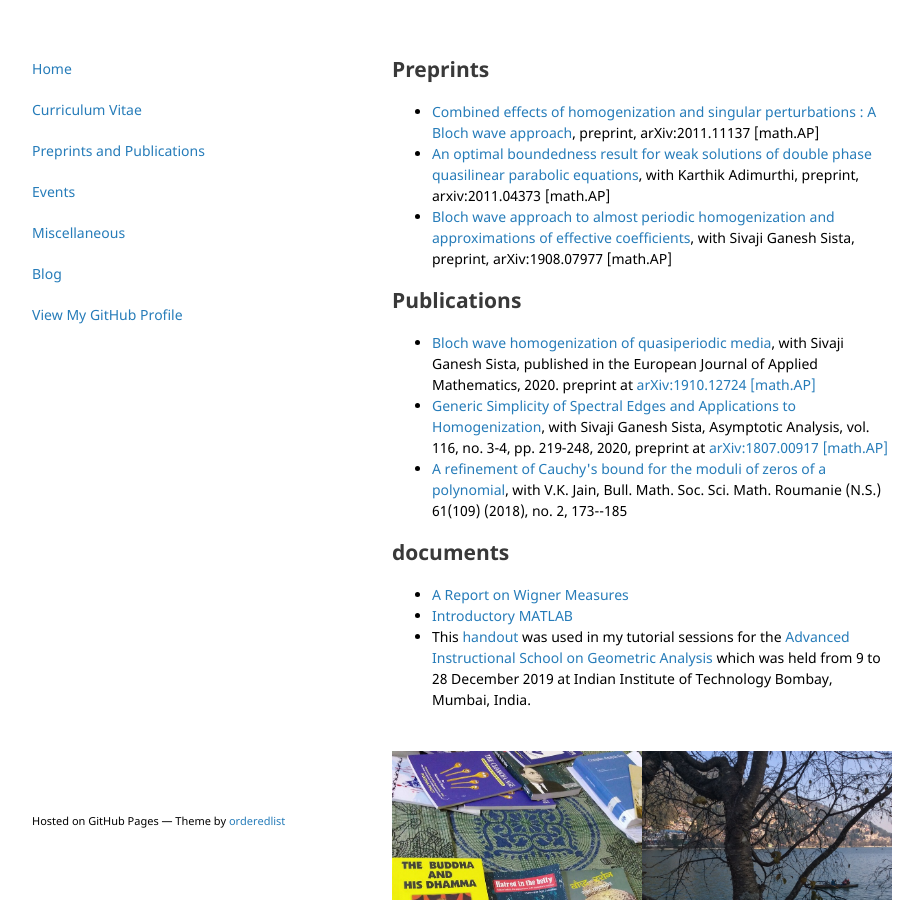
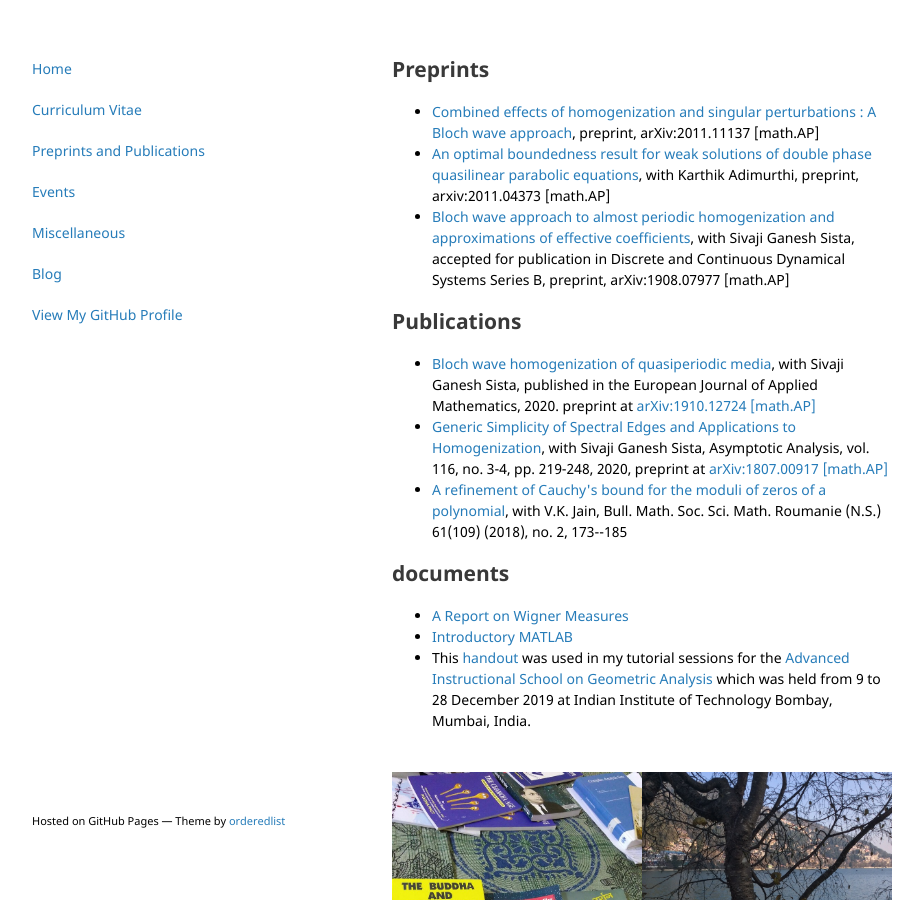
Before and after one commit to vivektewary/vivektewary.github.io, a Jekyll site: the page built from pubs.html, in a window 1280 px wide and 900 px high. Shown: the whole window, without its empty margins (178-1101 px from the left). Built offline with Jekyll 4.4.1, drawn with Linux system fonts in a browser that asks for light colours.

Commit message:
Update pubs.html

```diff
--- a/pubs.html
+++ b/pubs.html
@@ -7,7 +7,7 @@ title: Home
 <ul>
 <li><a href="https://arxiv.org/abs/2011.11137"style="text-decoration:none" target="_blank">Combined effects of homogenization and singular perturbations : A Bloch wave approach</a>, preprint, arXiv:2011.11137 [math.AP]</li>
 <li><a href="https://arxiv.org/abs/2011.04373"style="text-decoration:none" target="_blank">An optimal boundedness result for weak solutions of double phase quasilinear parabolic equations</a>, with Karthik Adimurthi, preprint, arxiv:2011.04373 [math.AP]</li>
-<li><a href="https://arxiv.org/abs/1908.07977"style="text-decoration:none" target="_blank"> Bloch wave approach to almost periodic homogenization and approximations of effective coefficients</a>, with Sivaji Ganesh Sista, preprint, arXiv:1908.07977 [math.AP]</li>
+<li><a href="https://arxiv.org/abs/1908.07977"style="text-decoration:none" target="_blank"> Bloch wave approach to almost periodic homogenization and approximations of effective coefficients</a>, with Sivaji Ganesh Sista, accepted for publication in <it>Discrete and Continuous Dynamical Systems Series B</it>, preprint, arXiv:1908.07977 [math.AP]</li>
 </ul>
 <h2>Publications</h2>
 <ul>
```
